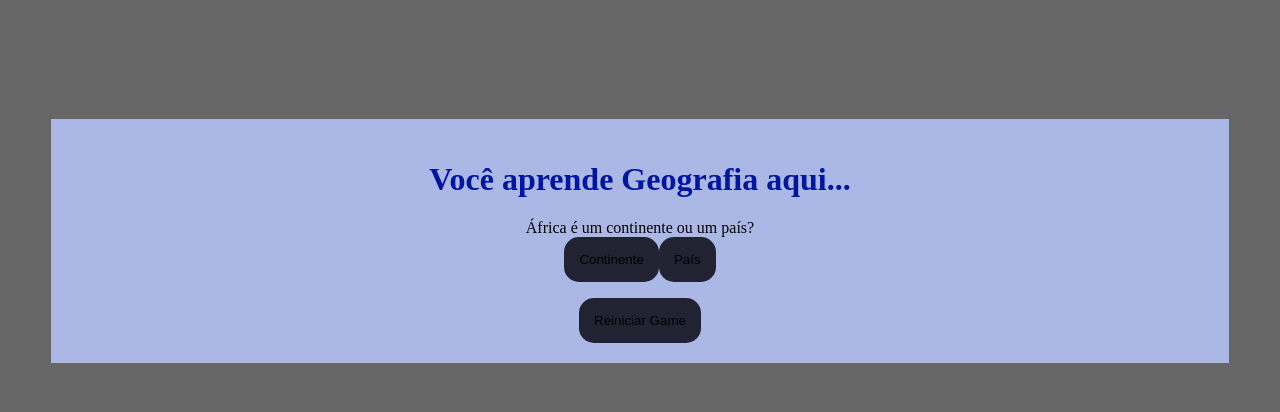
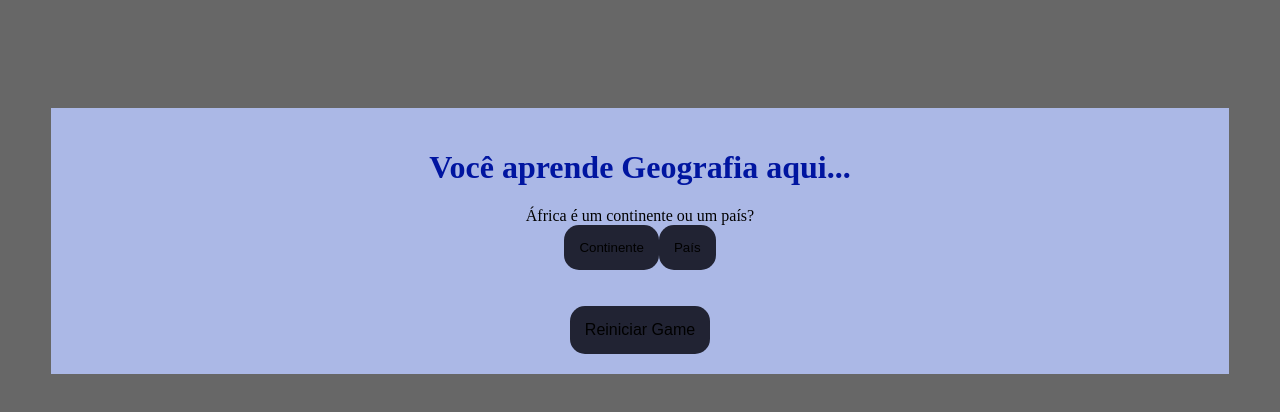
Before and after one commit to vimonts/Tecnicas_computacionais, a plain HTML site: page index.html in a window 1280 px wide. Shown: the part 967-1379 px from the top of the page. Drawn offline with Linux system fonts and the light colour scheme.

Commit message:
Update style.css

```diff
--- a/style.css
+++ b/style.css
@@ -41,3 +41,20 @@ button:hover{
     background-color: var(--cor-destaque);
     color: var(--cor-principal);
 }
+
+form button {
+    background-color: var(--cor-secundaria);
+    color: var(--cor-texto);
+    border: none;
+    border-radius: 15px;
+    padding: 15px;
+    font-size: 16px;
+    cursor: pointer;
+    transition: background-color 0.3s, color 0.3s;
+    margin-top: 20px;
+}
+
+form button:hover {
+    background-color: var(--cor-destaque);
+    color: var(--cor-principal);
+}
```
